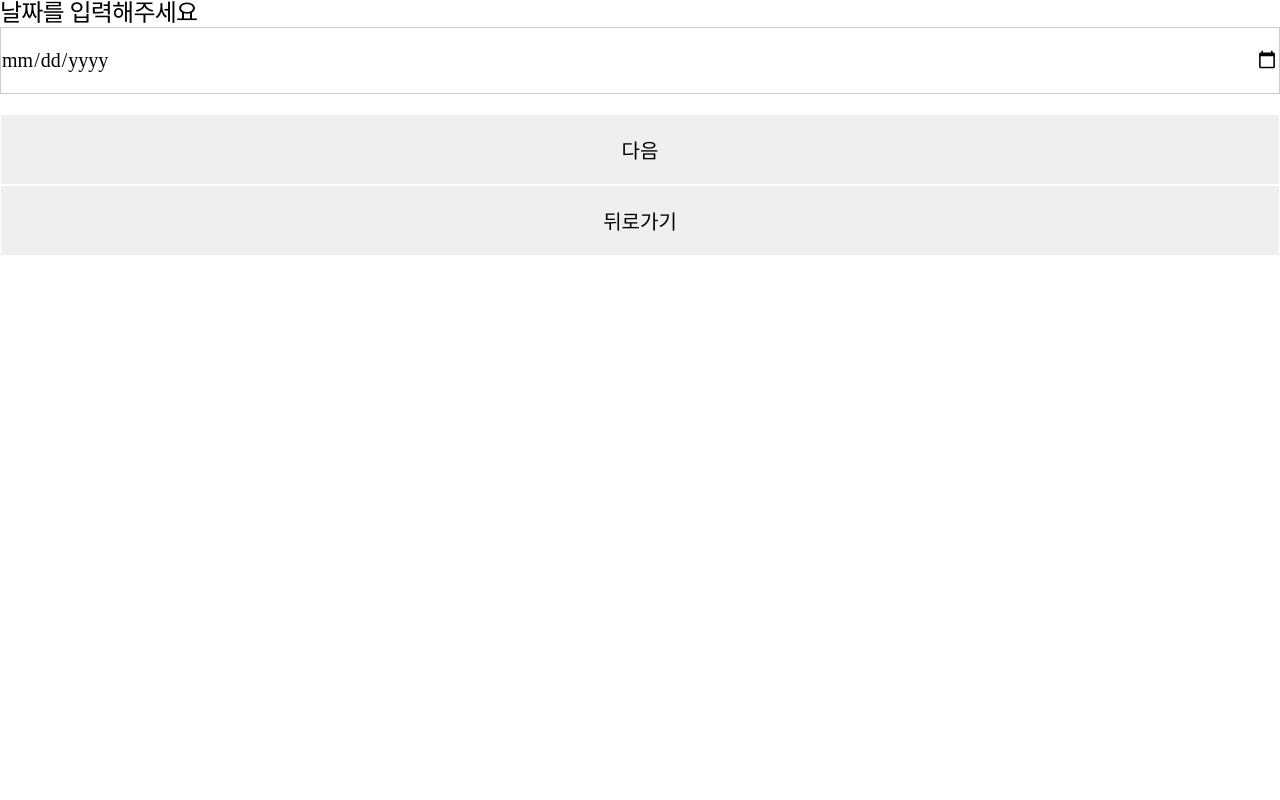
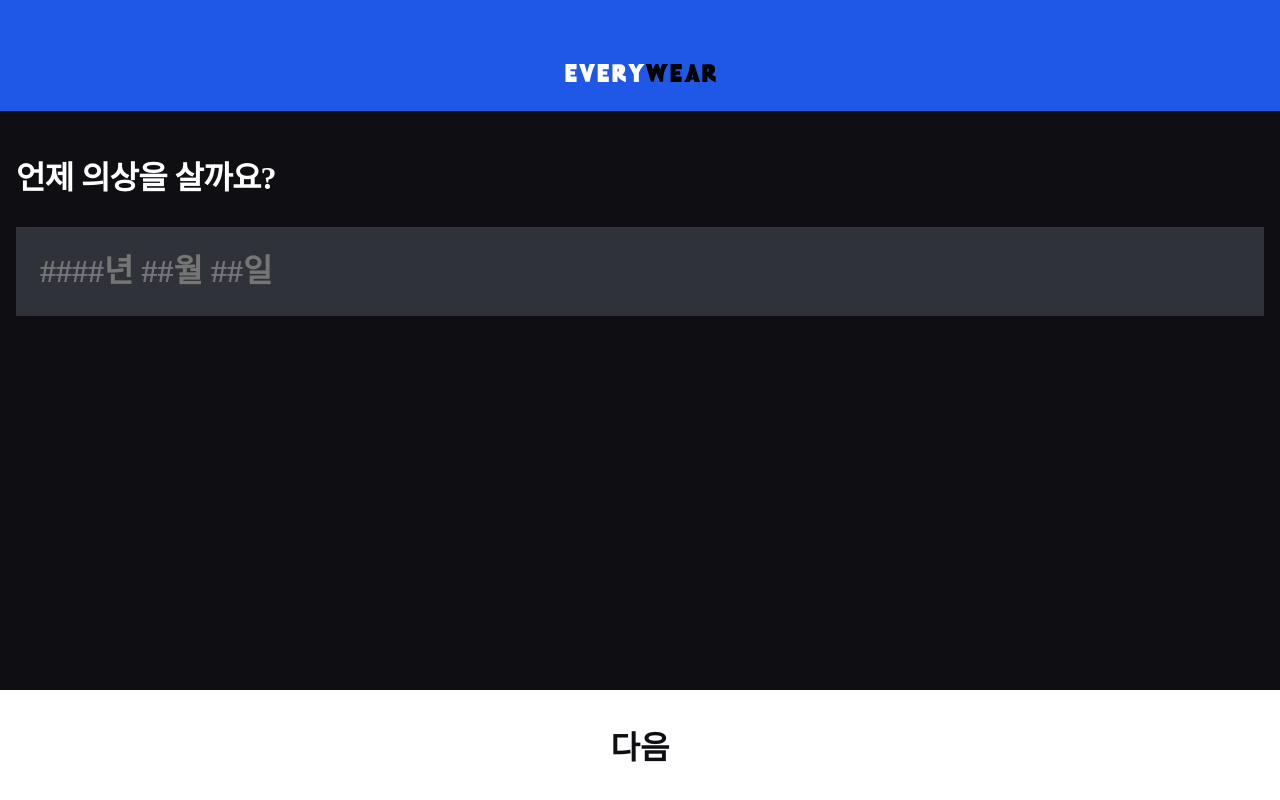
Before and after one commit to Every-Wear/every-wear-fe, a Next.js app: page /client/application/choice in a window 1280 px wide. Built offline with nearby package versions, Linux system fonts and the light colour scheme.

Commit message:
feat : 버튼 신청 페이지

```diff
--- a/api/instance.ts
+++ b/api/instance.ts
@@ -7,7 +7,7 @@ const instance = axios.create({
     "content-type": "application/json;charset=UTF-8",
     accept: "application/json",
     Authorization:
-      "eyJhbGciOiJIUzI1NiIsInR5cCI6IkpXVCJ9.eyJpZCI6ImNsaWVudDQiLCJ1c2VyVHlwZSI6ImNsaWVudCIsImlhdCI6MTY4NTg1NTEyMCwiZXhwIjoxNzE3MzkxMTIwLCJpc3MiOiJldmVyeS13ZWFyIn0.3c6vwvOh5nEhAgWmi8TNoGa6oYQvFXzYsLbV4ipJPd8",
+      "eyJhbGciOiJIUzI1NiIsInR5cCI6IkpXVCJ9.eyJpZCI6ImNsaWVudDEiLCJ1c2VyVHlwZSI6ImNsaWVudCIsImlhdCI6MTY4NTg3NTUzNiwiZXhwIjoxNzE3NDExNTM2LCJpc3MiOiJldmVyeS13ZWFyIn0.AbLiuNmHe6stF2zpPmccy6tc54PMXeEKuRpie3x_NOU",
   },
 });
 
--- a/components/clientComponents/clientSubText.tsx
+++ b/components/clientComponents/clientSubText.tsx
@@ -4,13 +4,14 @@ import { clientFonts, colors } from "@/styles/theme";
 
 interface ClientSubTextInterface {
   center?: boolean;
-  children: string | string[];
+  children: string | string[] | React.ReactNode;
 }
 
 const ClientSubTextWrap = styled.span`
   width: 100%;
   font-weight: 500;
   display: block;
+  word-break: keep-all;
   color: ${colors.sub_white};
   font-size: ${clientFonts.sm};
   text-align: ${(props: { center: boolean }) =>
--- a/components/clientComponents/clientText.tsx
+++ b/components/clientComponents/clientText.tsx
@@ -4,12 +4,13 @@ import { clientFonts, colors } from "@/styles/theme";
 
 interface ClientTextInterface {
   center?: boolean;
-  children: string | string[];
+  children: string | string[] | React.ReactNode;
 }
 
 const ClientTextWrap = styled.p`
   width: 100%;
   font-weight: 700;
+  word-break: keep-all;
   color: ${colors.white};
   font-size: ${clientFonts.md};
   text-align: ${(props: { center: boolean }) =>
--- a/components/clientComponents/index.ts
+++ b/components/clientComponents/index.ts
@@ -5,6 +5,7 @@ import IntroLabel from "./introLabel";
 import BottomButtonLayout from "./bottomButtonLayout";
 import ClientText from "./clientText";
 import ClientSubText from "./clientSubText";
+import MatchingFormList from "./matchingFormList";
 
 export {
   HistoryBackButton,
@@ -14,4 +15,5 @@ export {
   BottomButtonLayout,
   ClientText,
   ClientSubText,
+  MatchingFormList,
 };
--- a/pages/client/application/choice/index.tsx
+++ b/pages/client/application/choice/index.tsx
@@ -1,135 +1,293 @@
 import { useState } from "react";
 import { useRouter } from "next/router";
+import styled from "styled-components";
 
-import { HistoryBackButton } from "@/components/clientComponents";
+import { post_matching } from "@/api/modules/matching";
+
 import {
-  ApplicationPage,
-  ApplicationButton,
-  CustomInput,
-} from "@/pages/client/application/index.styled";
+  Layout,
+  BottomButtonLayout,
+  ClientButton,
+  ClientText,
+  MatchingFormList,
+} from "@/components/clientComponents";
 
-const STATUS_TYPE = {
-  날짜: "날짜",
-  장소: "장소",
-  목적: "목적",
-} as const;
-type StatusType = keyof typeof STATUS_TYPE;
-
-const FORM_TYPE = {
-  date: "date",
-  text: "text",
-} as const;
-type FormType = keyof typeof FORM_TYPE;
+import { clientFonts, colors } from "@/styles/theme";
 
 interface FormInterface {
-  title: StatusType;
-  inputType: FormType;
+  title: string;
   value: string;
   setValue: (state: string) => void;
+  placeHolder?: string;
 }
 
-const Application = () => {
+const Choice = () => {
   const router = useRouter();
 
   const [currentFormIndex, setCurrentFormIndex] = useState<number>(0);
   const [time, setTime] = useState<string>("");
   const [location, setLocation] = useState<string>("");
-  const [usage, setUsage] = useState<string>("");
+  const [purpose, setPurpose] = useState<string>("");
+  const [gender, setGender] = useState<string>("");
 
   const formList: FormInterface[] = [
     {
-      title: STATUS_TYPE["날짜"],
-      inputType: FORM_TYPE["date"],
+      title: "언제 의상을 살까요?",
       value: time,
       setValue: setTime,
+      placeHolder: "####년 ##월 ##일",
     },
     {
-      title: STATUS_TYPE["장소"],
-      inputType: FORM_TYPE["text"],
+      title: "어디서 의상을 살까요?",
       value: location,
       setValue: setLocation,
+      placeHolder: "지역입력 (예:강남)",
     },
     {
-      title: STATUS_TYPE["목적"],
-      inputType: FORM_TYPE["text"],
-      value: usage,
-      setValue: setUsage,
+      title: `의상 구매 목적이 무엇인가요?`,
+      value: purpose,
+      setValue: setPurpose,
+    },
+    {
+      title: "선호하는 코디네이터 성별은 무엇인가요?",
+      value: gender,
+      setValue: setGender,
     },
   ];
 
   const lastFormindex = formList.length - 1;
 
-  const goToNextForm = (status: number) => {
-    setCurrentFormIndex(status + 1);
+  const goToNextForm = () => {
+    setCurrentFormIndex(currentFormIndex + 1);
   };
 
-  const submitApplication = (time: string, location: string, usage: string) => {
-    alert(`신청 API호출 시간 : ${time} / 지역 : ${location} / 용도 : ${usage}`);
+  const submitApplication = async () => {
+    try {
+      await post_matching(time, location, purpose, gender);
+      alert(
+        `신청 API호출 시간 : ${time} / 지역 : ${location} / 용도 : ${purpose} / 코디성별 : ${gender}`,
+      );
       router.push("/client/matching");
-  };
-
-  const submitButtonHandler = (currentIndex: number) => {
-    if (currentIndex === lastFormindex) {
-      submitApplication(time, location, usage);
-    } else {
-      goToNextForm(currentIndex);
+    } catch (err) {
+      alert("신청서 제출에 실패했습니다");
+      return new Error();
     }
   };
 
+  if (currentFormIndex > lastFormindex) {
     return (
-    <ApplicationPage>
-      {formList.map((form, idx) => {
+      <Layout>
+        <MatchingFormList
+          time={time}
+          location={location}
+          purpose={purpose}
+          gender={gender}
+        />
+        <ClientButton
+          bgColor="white"
+          fontColor="black"
+          onClickHandler={submitApplication}
+          label="다음"
+        >
+          신청
+        </ClientButton>
+      </Layout>
+    );
+  }
+
   return (
-          <ApplicationForm
+    <Layout>
+      {formList.map((form, idx) => (
+        <div key={idx}>
+          {form.placeHolder ? (
+            <ApplicationInputForm
               form={form}
               key={form.title}
               formIndex={idx}
-            lastFormIndex={formList.length - 1}
               currentFormIndex={currentFormIndex}
-            buttonHandler={submitButtonHandler}
+              placeHolder={form.placeHolder}
             />
-        );
-      })}
-      <HistoryBackButton />
-    </ApplicationPage>
+          ) : (
+            <ApplicationButtonForm
+              form={form}
+              key={form.title}
+              formIndex={idx}
+              currentFormIndex={currentFormIndex}
+              placeHolder={form.placeHolder}
+            />
+          )}
+          <BottomButtonLayout>
+            <ClientButton
+              bgColor="white"
+              fontColor="black"
+              onClickHandler={goToNextForm}
+              label="다음"
+            >
+              다음
+            </ClientButton>
+          </BottomButtonLayout>
+        </div>
+      ))}
+    </Layout>
   );
 };
 
-// ------------------------------ ApplicationForm Comonent ---------------------------------
+// ------------------------------ ApplicationInputForm Comonent ---------------------------------
 interface ApplicationFormInterface {
   form: FormInterface;
-  formIndex: number;
-  lastFormIndex: number;
-  currentFormIndex: number;
-  buttonHandler: (index: number) => void;
+  formIndex?: number;
+  currentFormIndex?: number;
+  placeHolder: string | undefined;
 }
 
-const ApplicationForm = ({
+const FormWrap = styled.div`
+  width: 100%;
+  padding: 50px 16px;
+  display: flex;
+  flex-direction: column;
+  gap: 30px;
+  padding-bottom: 150px;
+`;
+
+const ChoiceInput = styled.input`
+  width: 100%;
+  background-color: #303239;
+  padding: 26px 24px;
+  font-weight: bold;
+  color: ${colors.white};
+  font-size: ${clientFonts.md};
+
+  &:focus {
+    border: 2px solid ${colors.blue};
+    outline: none;
+  }
+`;
+
+const ApplicationInputForm = ({
   form,
   formIndex,
-  lastFormIndex,
   currentFormIndex,
-  buttonHandler,
+  placeHolder = "입력",
 }: ApplicationFormInterface): JSX.Element | null => {
-  const AplicationButtonText =
-    currentFormIndex === lastFormIndex ? "신청" : "다음";
-
   if (currentFormIndex !== formIndex) return null;
   return (
-    <div key={form.title}>
-      <h2>{form.title}를 입력해주세요</h2>
-      <CustomInput
-        type={form.inputType}
+    <FormWrap key={form.title}>
+      <ClientText>{form.title}</ClientText>
+      <ChoiceInput
+        type="text"
         value={form.value}
+        placeholder={placeHolder}
         onChange={(e: React.FormEvent<HTMLInputElement>) =>
           form.setValue(e.currentTarget.value)
         }
       />
-      <ApplicationButton onClick={() => buttonHandler(currentFormIndex)}>
-        {AplicationButtonText}
-      </ApplicationButton>
-    </div>
+    </FormWrap>
   );
 };
 
-export default Application;
+// ------------------------------ ApplicationButtonForm Comonent ---------------------------------
+interface ApplicationButtonInterface {
+  value: string;
+  onClickHandler: (value: string) => void;
+}
+const ApplicationButton = styled.button`
+  width: 100%;
+  padding: 32px 0;
+  text-align: center;
+  font-weight: bold;
+  font-size: ${clientFonts.md};
+  color: ${colors.white};
+`;
+
+const PurposeButtonWrap = styled.div`
+  width: 100%;
+  display: grid;
+  grid-template-columns: 1fr 1fr;
+  grid-template-rows: 1fr 1fr 1fr;
+  gap: 10px;
+`;
+
+const GenderButtonWrap = styled.div`
+  width: 100%;
+  display: flex;
+  flex-direction: column;
+  gap: 10px;
+`;
+
+const PurposeButton = ({
+  value,
+  onClickHandler,
+}: ApplicationButtonInterface) => {
+  const purposeList = ["면접", "출퇴근", "결혼식", "운동복", "일상복", "파티"];
+
+  return (
+    <PurposeButtonWrap>
+      {purposeList.map(form => {
+        const onAcitve = value === form;
+
+        return (
+          <ApplicationButton
+            key={form}
+            value={form}
+            style={{ background: onAcitve ? colors.blue : colors.gray }}
+            onClick={(e: React.MouseEvent<HTMLButtonElement>) => {
+              onClickHandler(e.currentTarget.value);
+            }}
+          >
+            {form}
+          </ApplicationButton>
+        );
+      })}
+    </PurposeButtonWrap>
+  );
+};
+
+const GenderButton = ({
+  value,
+  onClickHandler,
+}: ApplicationButtonInterface) => {
+  const genderList = ["man", "woman"];
+
+  return (
+    <GenderButtonWrap>
+      {genderList.map(form => {
+        const onAcitve = value === form;
+
+        return (
+          <ApplicationButton
+            key={form}
+            value={form}
+            style={{ background: onAcitve ? colors.blue : colors.gray }}
+            onClick={(e: React.MouseEvent<HTMLButtonElement>) => {
+              onClickHandler(e.currentTarget.value);
+            }}
+          >
+            {form}
+          </ApplicationButton>
+        );
+      })}
+    </GenderButtonWrap>
+  );
+};
+
+const ApplicationButtonForm = ({
+  form,
+  formIndex,
+  currentFormIndex,
+}: ApplicationFormInterface): JSX.Element | null => {
+  const purpose: boolean = form.title === "의상 구매 목적이 무엇인가요?";
+
+  if (currentFormIndex !== formIndex) return null;
+  return (
+    <FormWrap key={form.title}>
+      <ClientText>{form.title}</ClientText>
+      {purpose ? (
+        <PurposeButton value={form.value} onClickHandler={form.setValue} />
+      ) : (
+        <GenderButton value={form.value} onClickHandler={form.setValue} />
+      )}
+    </FormWrap>
+  );
+};
+
+export default Choice;
--- a/pages/client/application/index.styled.ts
+++ /dev/null
@@ -1,21 +0,0 @@
-import styled from "styled-components";
-
-export const ApplicationButton = styled.button`
-  width: 100%;
-  border: 1px solid #fff;
-  padding: 20px 0;
-  font-size: 20px;
-  margin-top: 20px;
-`;
-
-export const CustomInput = styled.input`
-  width: 100%;
-  border: 1px solid #fff;
-  padding: 20px 0;
-  font-size: 20px;
-  border: 1px solid #ccc;
-`;
-
-export const ApplicationPage = styled.div`
-  width: 100%;
-`;
```
Also changed, not shown: api/modules/matching.ts (+24 -1 lines), components/clientComponents/matchingFormList.tsx (added, +40 -0 lines), pages/client/matching/index.tsx (+7 -4 lines), types/clientType.ts (+10 -0 lines). Lines whose indentation alone changed are shown as unchanged.
